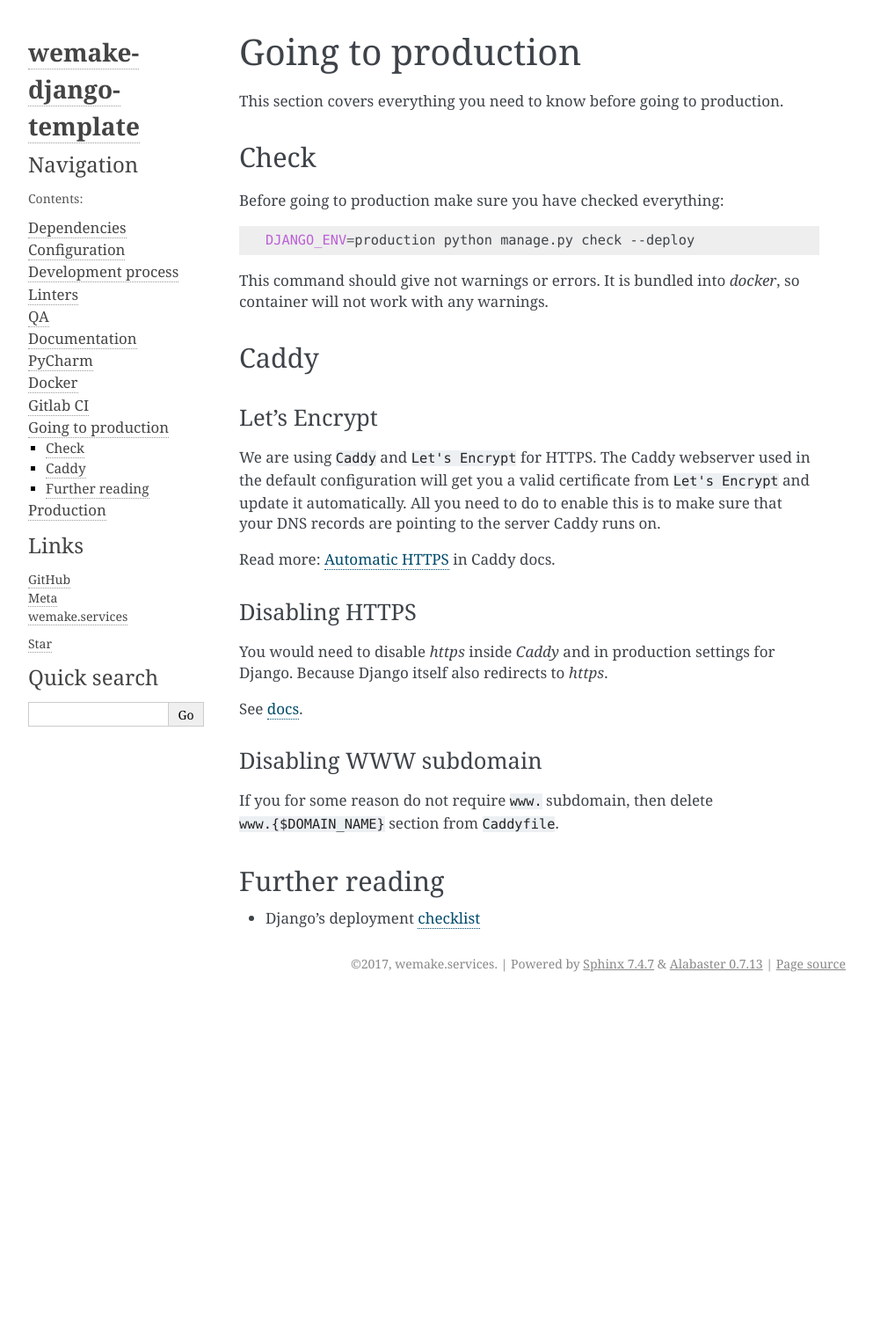
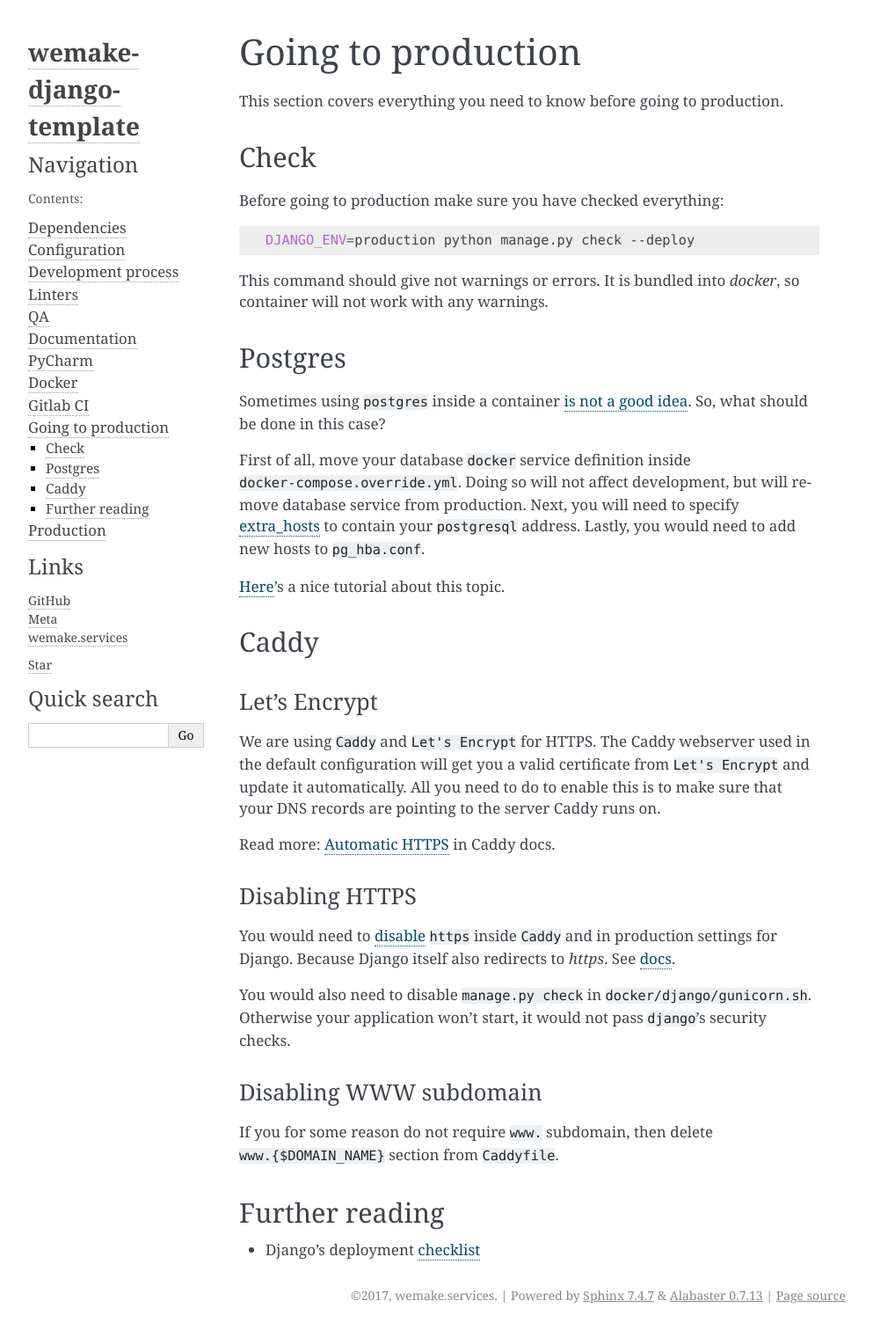
Before and after one commit to wemake-services/wemake-django-template, a Sphinx documentation site: the page built from {{cookiecutter.project_name}}/docs/_pages/template/going-to-production.rst, in a window 1280 px wide. Shown: the whole page at 88% size, without its empty margins (148-1141 px from the left). Built offline with Sphinx 7.4.7, drawn with Linux system fonts in a browser that asks for light colours; pages that are not in the unit, such as notebooks, are missing from menus; before the commit the page ends 1135 px from its top, so only the background shows below that.

Commit message:
Upgrades Caddy version
Changes:
1. Upgrades Caddy version to 0.10.10, closes #147
2. Changes how `pylint` collects files, closes #146
3. Separates `flake8` configuration from `pytest`, closes #140
4. Adds a note about how database works in containers, closes #139
5. Adds more documentation on how to switch off https, closes #138

```diff
--- a/{{cookiecutter.project_name}}/docs/_pages/template/going-to-production.rst
+++ b/{{cookiecutter.project_name}}/docs/_pages/template/going-to-production.rst
@@ -18,6 +18,19 @@
 This command should give not warnings or errors. It is bundled into `docker`, so container will not work with any warnings.
 
 
+Postgres
+--------
+
+Sometimes using ``postgres`` inside a container `is not a good idea <https://myopsblog.wordpress.com/2017/02/06/why-databases-is-not-for-containers/>`_.
+So, what should be done in this case?
+
+First of all, move your database ``docker`` service definition inside ``docker-compose.override.yml``. Doing so will not affect development, but will remove database service from production.
+Next, you will need to specify `extra_hosts <https://docs.docker.com/compose/compose-file/#extra_hosts>`_ to contain your ``postgresql`` address.
+Lastly, you would need to add new hosts to ``pg_hba.conf``.
+
+`Here <http://winstonkotzan.com/blog/2017/06/01/connecting-to-external-postgres-database-with-docker.html>`_'s a nice tutorial about this topic.
+
+
 Caddy
 -----
 
@@ -32,9 +45,9 @@
 Disabling HTTPS
 ~~~~~~~~~~~~~~~
 
-You would need to disable `https` inside `Caddy` and in production settings for Django. Because Django itself also redirects to `https`.
+You would need to `disable <https://caddyserver.com/docs/tls>`_ ``https`` inside ``Caddy`` and in production settings for Django. Because Django itself also redirects to `https`. See `docs <https://docs.djangoproject.com/en/1.11/ref/settings/#secure-ssl-redirect>`_.
 
-See `docs <https://docs.djangoproject.com/en/1.11/ref/settings/#secure-ssl-redirect>`_.
+You would also need to disable ``manage.py check`` in ``docker/django/gunicorn.sh``. Otherwise your application won't start, it would not pass ``django``'s security checks.
 
 Disabling WWW subdomain
 ~~~~~~~~~~~~~~~~~~~~~~~
```
Also changed, not shown: setup.cfg (+10 -7 lines), 3 other files.
